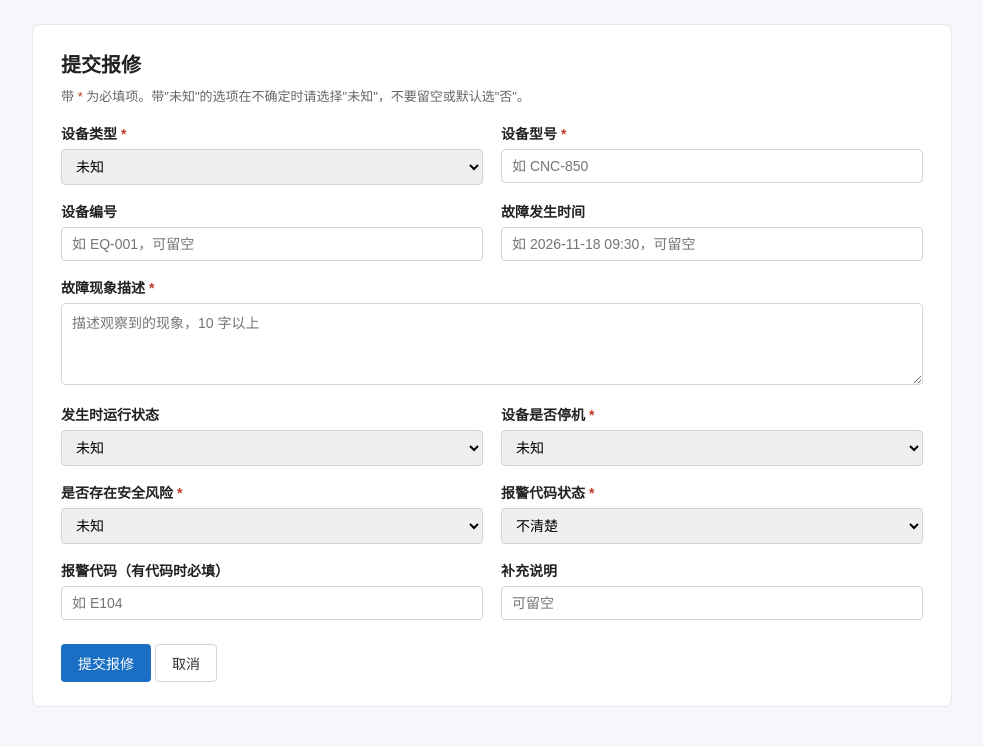
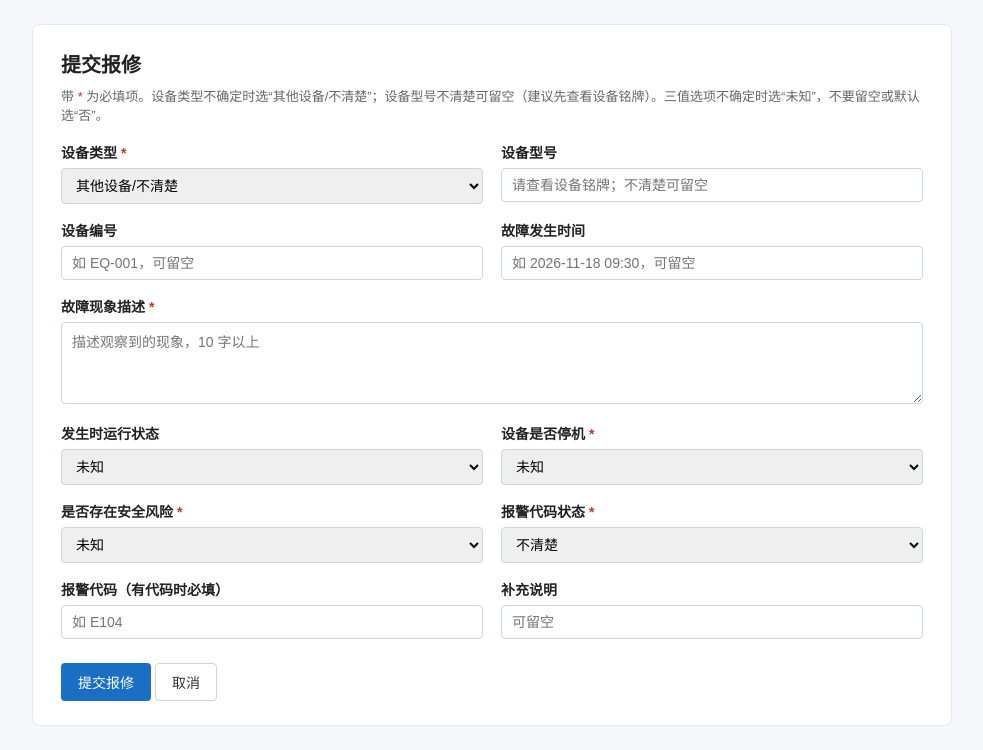
Before and after one commit to JLINN1111/after-sales-triage-platform, a Flask app: page /tickets/new in a window 1280 px wide. Shown: the part 53-803 px from the top of the page, without its empty margins (148-1131 px from the left). Before the commit the page ends 760 px from the top, so only its background shows below. Run offline with Flask 3, Linux system fonts and the light colour scheme.

Commit message:
成员2：阶段二表单改造（设备类型6项、型号可选、补知识匹配字段）

```diff
--- a/app/models/ticket.py
+++ b/app/models/ticket.py
@@ -8,7 +8,7 @@ class Ticket(db.Model):
     # 一、报修人提交字段
     ticket_id = db.Column(db.String(32), primary_key=True)
     equipment_type = db.Column(db.String(32), nullable=False)
-    equipment_model = db.Column(db.String(64), nullable=False)
+    equipment_model = db.Column(db.String(64))
     equipment_code = db.Column(db.String(64))
     description = db.Column(db.Text, nullable=False)
     occurred_at = db.Column(db.DateTime)
@@ -29,6 +29,8 @@ class Ticket(db.Model):
     missing_fields = db.Column(db.JSON)
     follow_up_questions = db.Column(db.JSON)
     knowledge_ids = db.Column(db.JSON)
+    reference_knowledge_ids = db.Column(db.JSON)
+    knowledge_match_level = db.Column(db.String(16))
     recommend_human = db.Column(db.Boolean, default=False)
     handoff_reasons = db.Column(db.JSON)
     model_version = db.Column(db.String(32))
--- a/app/routes/tickets.py
+++ b/app/routes/tickets.py
@@ -19,7 +19,7 @@ tickets_bp = Blueprint("tickets", __name__)
 TRI_STATE = {"YES", "NO", "UNKNOWN"}
 ALARM_STATUS = {"PRESENT", "NONE", "UNKNOWN"}
 OPERATING_STATE = {"STARTING", "RUNNING", "STANDBY", "STOPPED", "UNKNOWN"}
-EQUIPMENT_TYPE = {"UNKNOWN", "CNC", "INJECTION", "CONVEYOR", "OTHER"}
+EQUIPMENT_TYPE = {"CNC", "INJECTION", "CONVEYOR", "AIR_COMPRESSOR", "VFD", "OTHER"}
 
 # 表单需要回显的字段（系统生成字段不在此列）
 FORM_FIELDS = [
@@ -31,7 +31,7 @@ FORM_FIELDS = [
 
 def default_form():
     return {
-        "equipment_type": "UNKNOWN",
+        "equipment_type": "OTHER",
         "equipment_model": "",
         "equipment_code": "",
         "description": "",
@@ -57,8 +57,6 @@ def validate(form):
 
     if form["equipment_type"] not in EQUIPMENT_TYPE:
         errors.append("设备类型取值无效。")
-    if not form["equipment_model"].strip():
-        errors.append("设备型号不能为空。")
     if len(form["description"].strip()) < 10:
         errors.append("故障现象描述不能为空，且不少于 10 个字。")
     if form["shutdown"] not in TRI_STATE:
@@ -88,7 +86,7 @@ def new_ticket():
     ticket = Ticket(
         ticket_id=generate_ticket_id(),
         equipment_type=form["equipment_type"],
-        equipment_model=form["equipment_model"].strip(),
+        equipment_model=form["equipment_model"].strip() or None,
         equipment_code=form["equipment_code"].strip() or None,
         description=form["description"].strip(),
         occurred_at=form["occurred_at"].strip() or None,
--- a/app/templates/tickets/form.html
+++ b/app/templates/tickets/form.html
@@ -4,7 +4,7 @@
 {% block content %}
 <div class="page-card">
     <h1 class="page-title">提交报修</h1>
-    <p class="page-hint">带 <span class="required">*</span> 为必填项。带"未知"的选项在不确定时请选择"未知"，不要留空或默认选"否"。</p>
+    <p class="page-hint">带 <span class="required">*</span> 为必填项。设备类型不确定时选“其他设备/不清楚”；设备型号不清楚可留空（建议先查看设备铭牌）。三值选项不确定时选“未知”，不要留空或默认选“否”。</p>
 
     {% if errors %}
     <div class="alert alert-error">
@@ -20,16 +20,17 @@
             <div class="form-field">
                 <label for="equipment_type">设备类型 <span class="required">*</span></label>
                 <select id="equipment_type" name="equipment_type">
-                    <option value="UNKNOWN" {% if form.equipment_type == 'UNKNOWN' %}selected{% endif %}>未知</option>
-                    <option value="CNC" {% if form.equipment_type == 'CNC' %}selected{% endif %}>数控机床</option>
+                    <option value="CNC" {% if form.equipment_type == 'CNC' %}selected{% endif %}>数控机床/加工设备</option>
                     <option value="INJECTION" {% if form.equipment_type == 'INJECTION' %}selected{% endif %}>注塑机</option>
-                    <option value="CONVEYOR" {% if form.equipment_type == 'CONVEYOR' %}selected{% endif %}>输送设备</option>
-                    <option value="OTHER" {% if form.equipment_type == 'OTHER' %}selected{% endif %}>其他</option>
+                    <option value="CONVEYOR" {% if form.equipment_type == 'CONVEYOR' %}selected{% endif %}>输送线/传送带</option>
+                    <option value="AIR_COMPRESSOR" {% if form.equipment_type == 'AIR_COMPRESSOR' %}selected{% endif %}>空压机</option>
+                    <option value="VFD" {% if form.equipment_type == 'VFD' %}selected{% endif %}>电机控制箱/变频器</option>
+                    <option value="OTHER" {% if form.equipment_type == 'OTHER' %}selected{% endif %}>其他设备/不清楚</option>
                 </select>
             </div>
             <div class="form-field">
-                <label for="equipment_model">设备型号 <span class="required">*</span></label>
-                <input id="equipment_model" name="equipment_model" type="text" value="{{ form.equipment_model }}" placeholder="如 CNC-850">
+                <label for="equipment_model">设备型号</label>
+                <input id="equipment_model" name="equipment_model" type="text" value="{{ form.equipment_model }}" placeholder="请查看设备铭牌；不清楚可留空">
             </div>
         </div>
 
```
